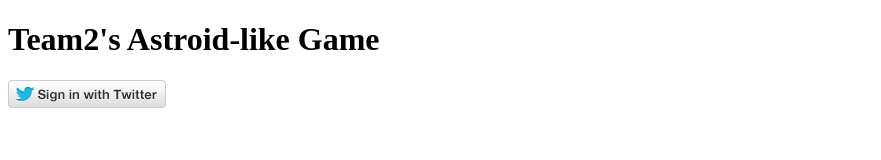
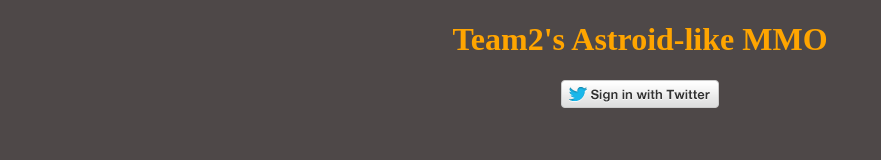
Before and after one commit to hackphx-html5games/team2, a website: page public/index.html in a window 1280 px wide. Shown: the whole page, without its empty margins (0-881 px from the left). Drawn offline with Linux system fonts and the light colour scheme.

Commit message:
Color Change
Button is Centered and colors changed

```diff
--- a/public/index.html
+++ b/public/index.html
@@ -3,23 +3,28 @@
 <html>
     <head>
         <title>Team2's Astroid-like Game</title>
+		<style>
+		body
+		{
+		background-color:#4E4848;
+		text-align: center;
+		}
+		h1
+		{
+		color:orange;
+		text-align:center;
+		}
 
+		</style>
 
     </head>
 <body>
-	<h1> Team2's Astroid-like Game </h1>
-	<section class="loginform">
-		<!--<form action="" autocomplete="off" name="login">
-			<label for="email">Twitter Email</label>
-			<input id="email" name="email" type="email" required>
-			<p/
-			<label for="password">Password</label>
-			<input id="password" name="password" type="password" required>
-			<p/>
-			<input type="submit" class="btn" value="Login">
-		</form>-->
+	<h1> Team2's Astroid-like MMO </h1>
+	<div id="loginbtn">
+		<a href="../auth/twitter">
 		<img src="./images/sign-in-with-twitter-gray.png">
-	</section>
+		</a>
+	</div>
 
 
 </body>
```
